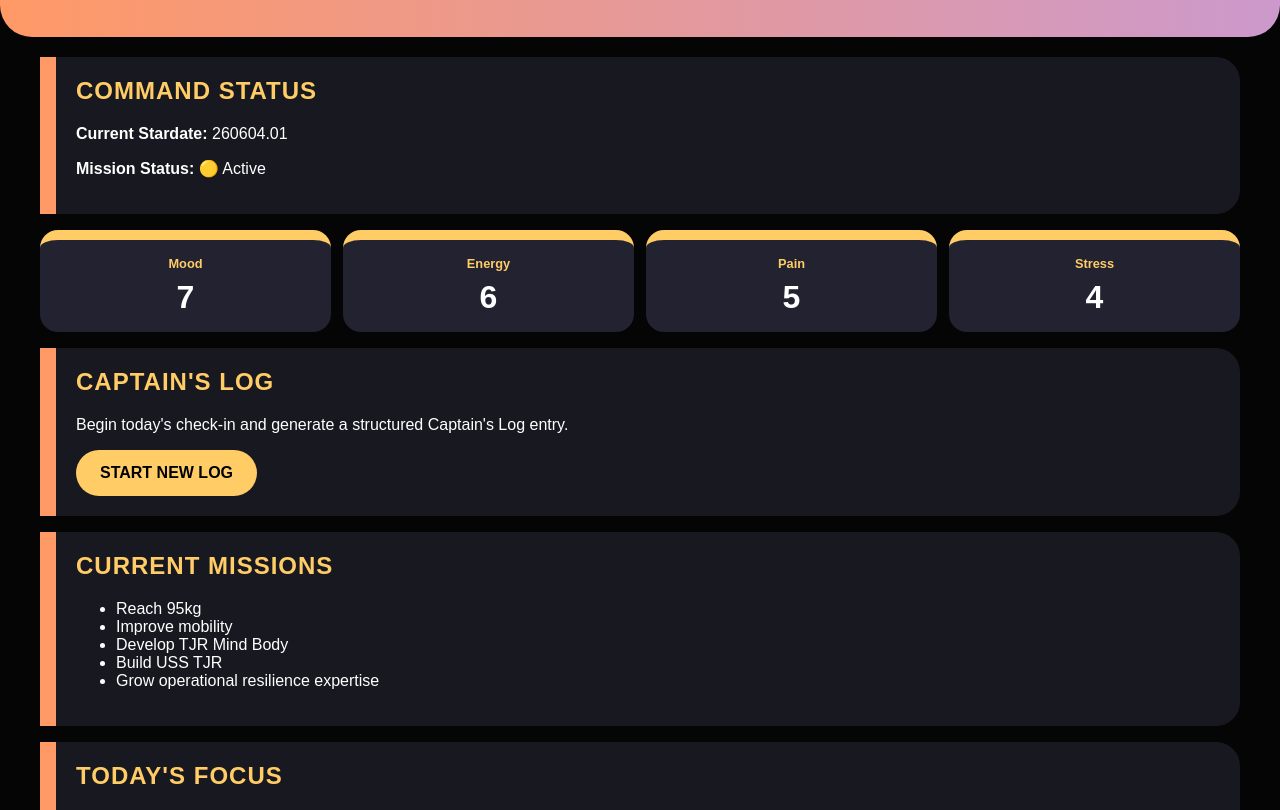
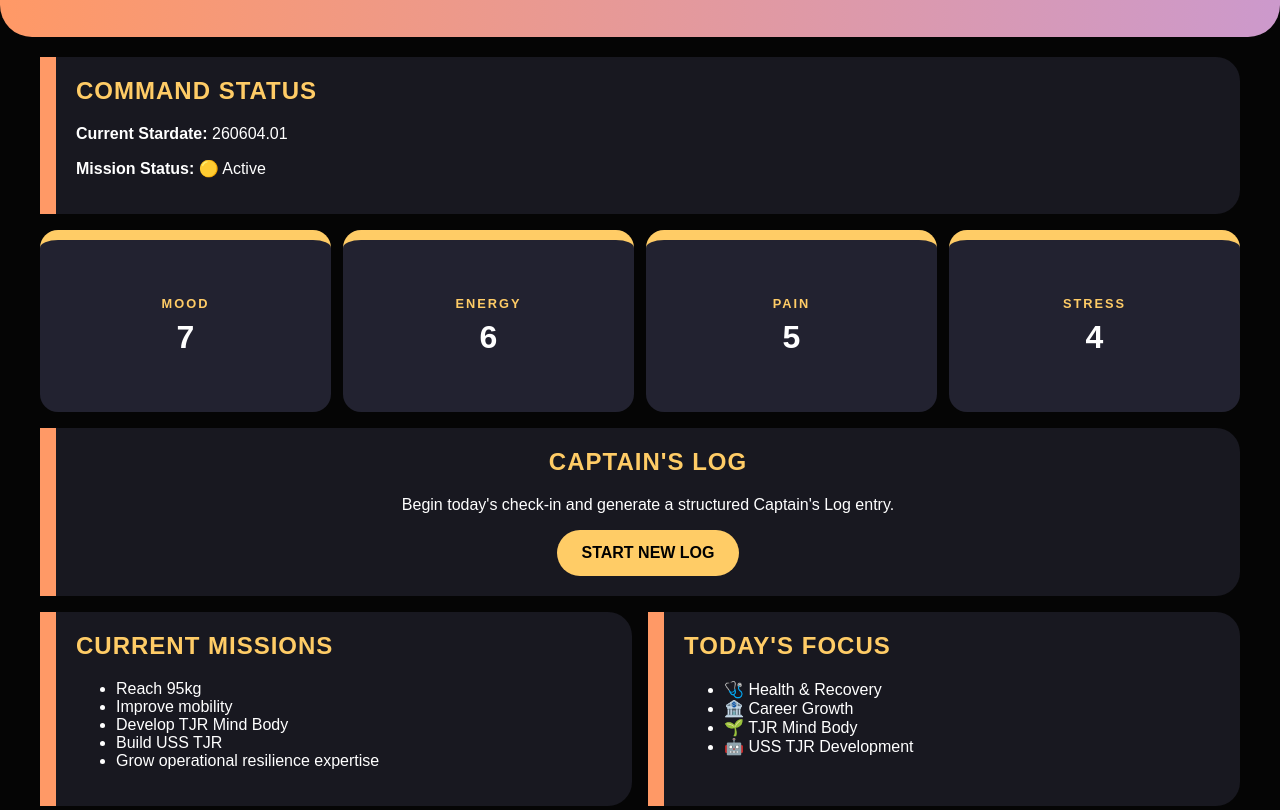
Before and after one commit to timjardenross/USSTJR-Website, a plain HTML site: page index.html in a window 1280 px wide. Shown: the part 97-907 px from the top of the page. Drawn offline with Linux system fonts and the light colour scheme.

Commit message:
Improve command deck layout and metric cards

```diff
--- a/css/styles.css
+++ b/css/styles.css
@@ -47,6 +47,25 @@
     letter-spacing: 1px;
 }
 
+.two-column-grid {
+    display: grid;
+    grid-template-columns: 1fr 1fr;
+    gap: 16px;
+    margin-bottom: 16px;
+}
+
+.command-status {
+    margin-bottom: 16px;
+}
+
+.captain-log-panel {
+    text-align: center;
+}
+
+.latest-entry-panel {
+    margin-top: 16px;
+}
+
 .dashboard-grid {
     display: grid;
     grid-template-columns: repeat(4, 1fr);
@@ -60,18 +79,25 @@
     border-radius: 18px;
     padding: 16px;
     text-align: center;
+    display: flex;
+    flex-direction: column;
+    justify-content: center;
+    min-height: 140px;
 }
 
 .metric-card h3 {
     margin: 0;
     color: #ffcc66;
     font-size: 0.8rem;
+    text-transform: uppercase;
+    letter-spacing: 2px;
 }
 
 .metric-card p {
     margin: 8px 0 0;
     font-size: 2rem;
     font-weight: bold;
+    color: #ffffff;
 }
 
 .button {
@@ -115,6 +141,10 @@
     .status-grid {
         grid-template-columns: 1fr;
     }
+
+    .two-column-grid {
+        grid-template-columns: 1fr;
+    }
 }
 
 @media (max-width: 480px) {
```
